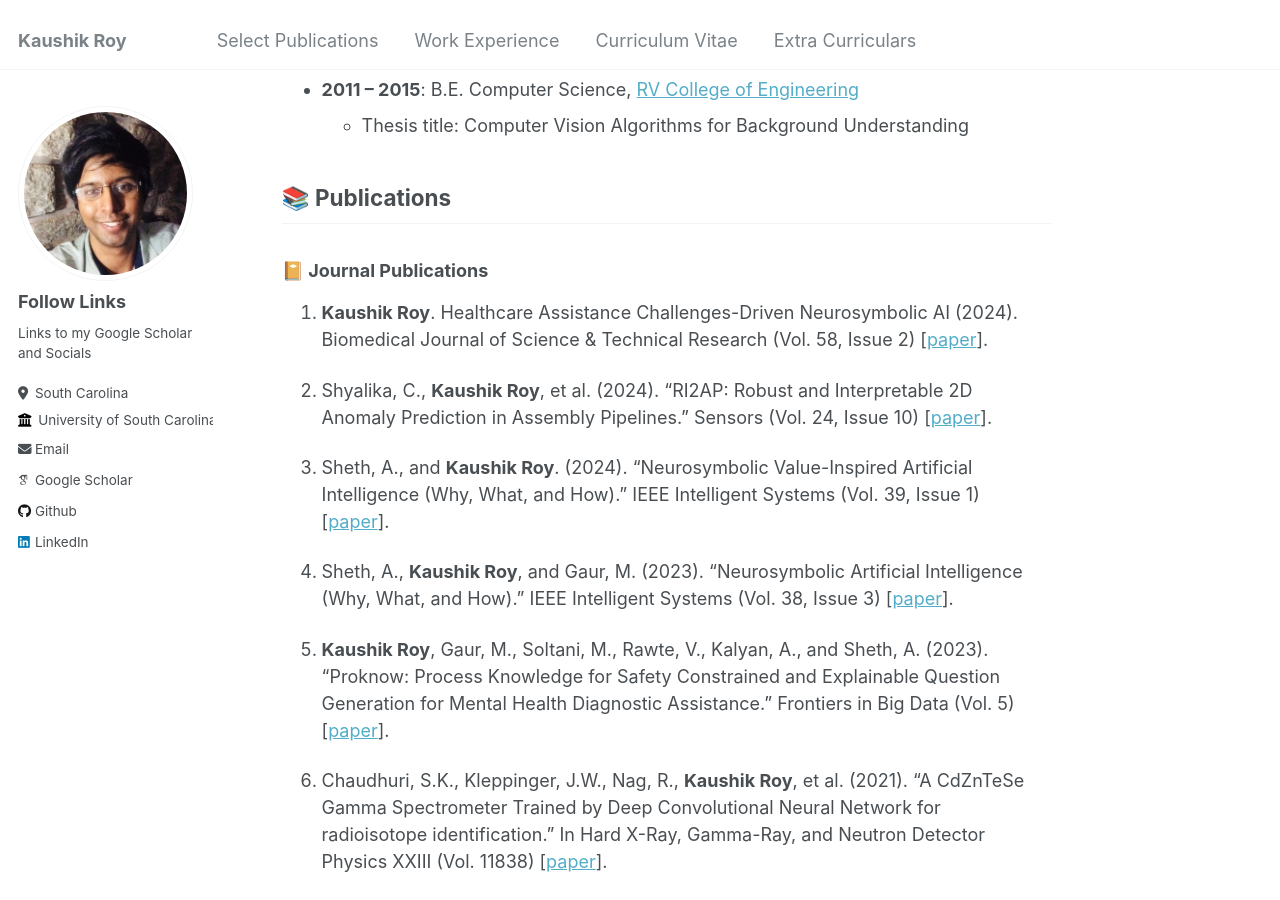
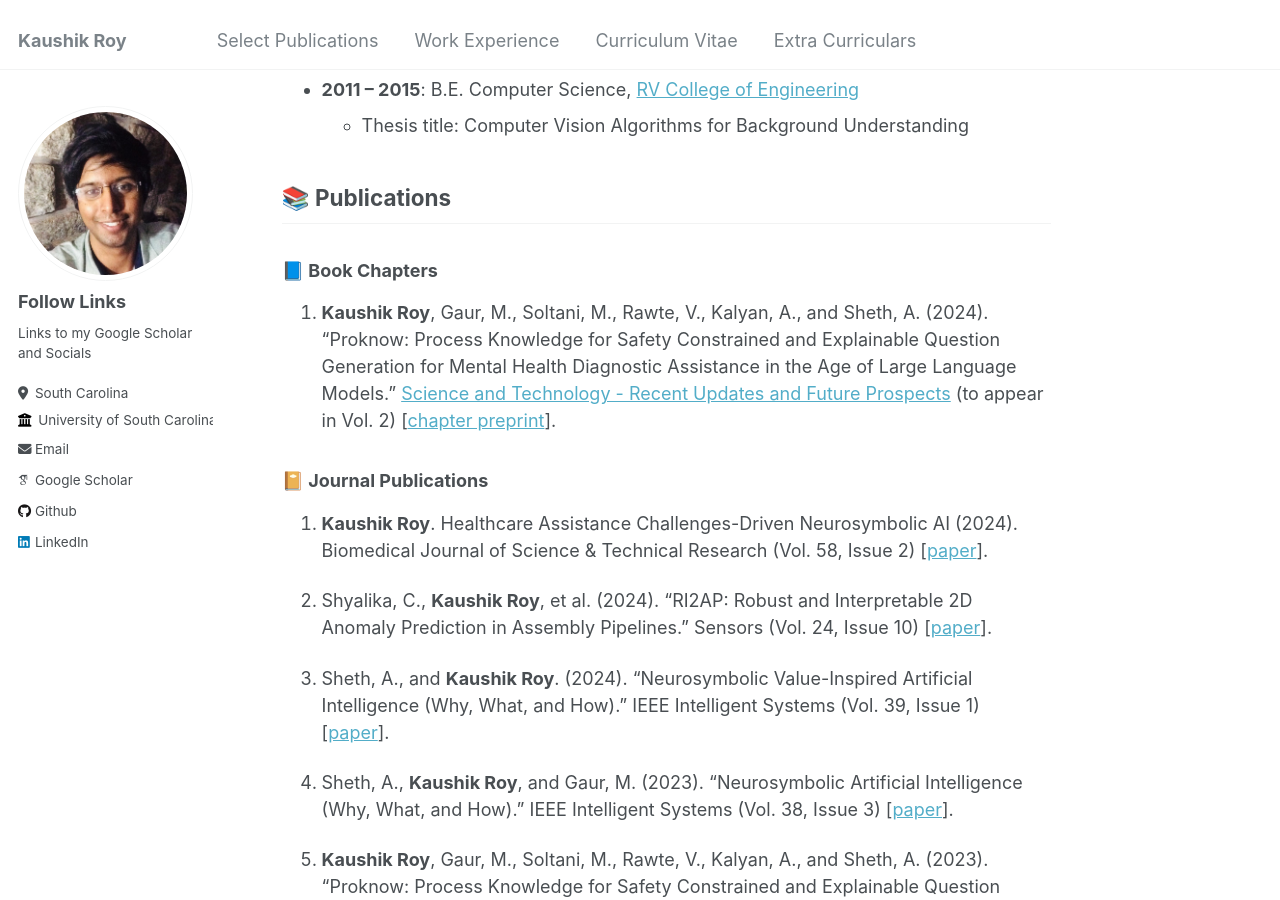
Before and after one commit to kauroy1994/home, a Jekyll site: the page built from _pages/markdown.md, in a window 1280 px wide and 900 px high, scrolled down 390 px. Built offline with Jekyll 4.4.1, drawn with Linux system fonts in a browser that asks for light colours; some web fonts are replaced.

Commit message:
Update markdown.md

```diff
--- a/_pages/markdown.md
+++ b/_pages/markdown.md
@@ -16,6 +16,9 @@ author_profile: true
   - Thesis title: Computer Vision Algorithms for Background Understanding
 
 ## 📚 Publications
+
+### 📘 Book Chapters
+1. **Kaushik Roy**, Gaur, M., Soltani, M., Rawte, V., Kalyan, A., and Sheth, A. (2024). "Proknow: Process Knowledge for Safety Constrained and Explainable Question Generation for Mental Health Diagnostic Assistance in the Age of Large Language Models." [Science and Technology - Recent Updates and Future Prospects](https://www.bookpi.org/bookstore/product/science-and-technology-recent-updates-and-future-prospects-vol-1/) (to appear in Vol. 2) [[chapter preprint](https://scholarcommons.sc.edu/cgi/viewcontent.cgi?article=1631&context=aii_fac_pub)].
 
 ### 📔 Journal Publications
 1. **Kaushik Roy**. Healthcare Assistance Challenges-Driven Neurosymbolic AI (2024). Biomedical Journal of Science & Technical Research (Vol. 58, Issue 2) [[paper](https://scholarcommons.sc.edu/cgi/viewcontent.cgi?article=1629&context=aii_fac_pub)].
```
